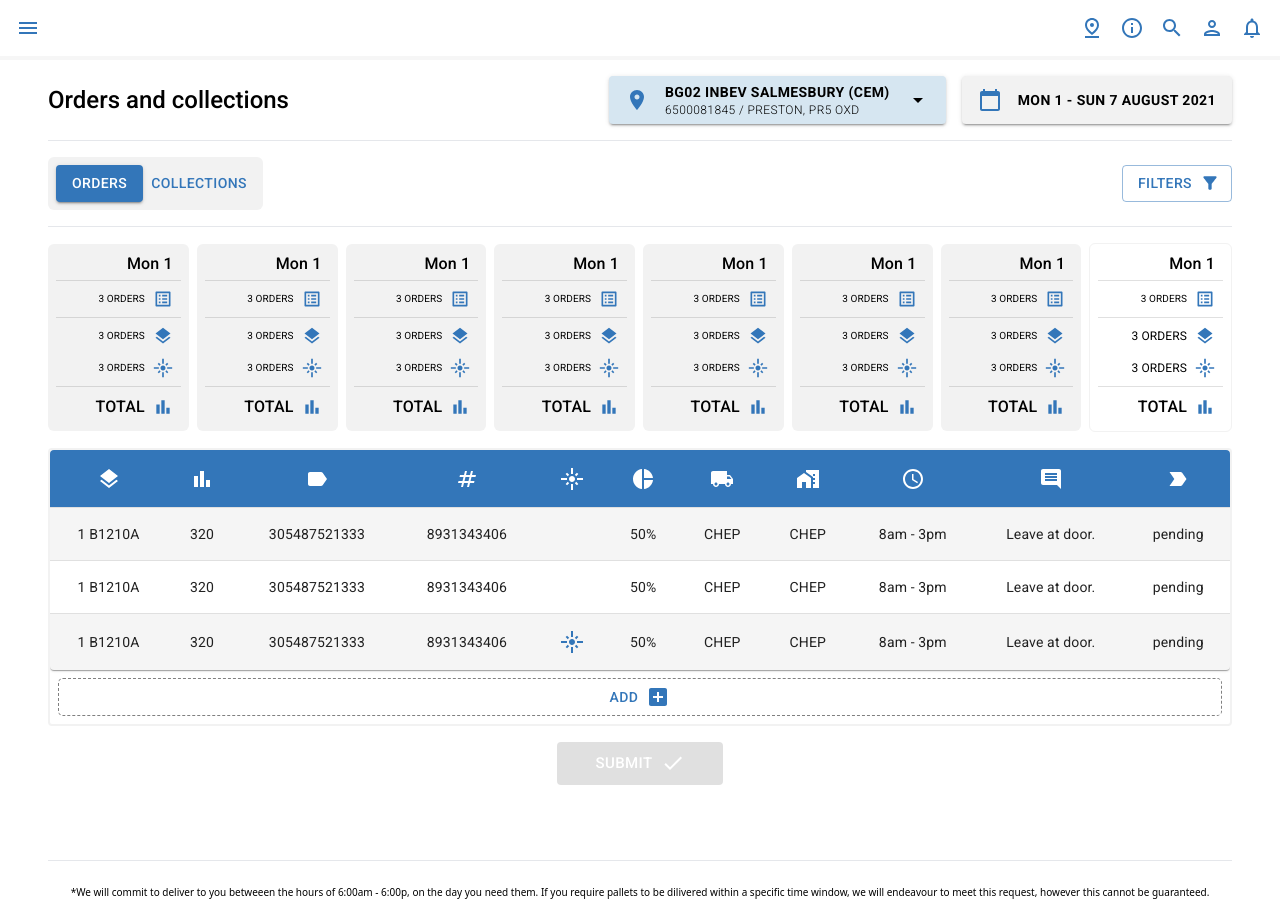
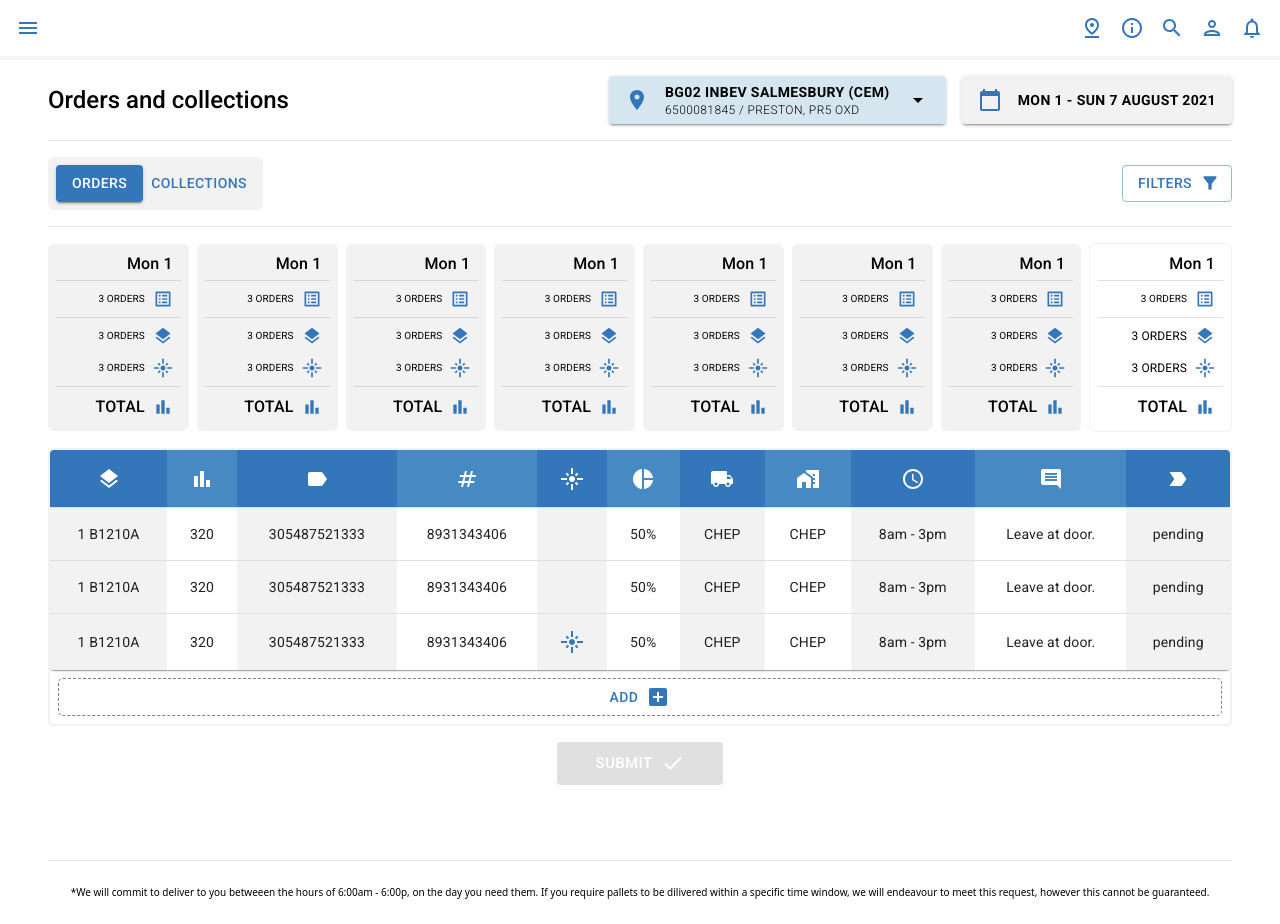
Before and after one commit to DevRahimi/goresponsive-project, a React (Vite) app: page / in a window 1280 px wide. Built offline with nearby package versions, Linux system fonts and the light colour scheme; no server answers; the database is empty.

Commit message:
Fixed table styling - custom bg colors

```diff
--- a/src/components/dataSection/DataTable.tsx
+++ b/src/components/dataSection/DataTable.tsx
@@ -1,11 +1,11 @@
 import { styled } from '@mui/material/styles';
-import Table from '@mui/material/Table';
-import TableBody from '@mui/material/TableBody';
 import TableCell, { tableCellClasses } from '@mui/material/TableCell';
-import TableContainer from '@mui/material/TableContainer';
-import TableHead from '@mui/material/TableHead';
 import TableRow from '@mui/material/TableRow';
 import Paper from '@mui/material/Paper';
+import TableContainer from '@mui/material/TableContainer';
+import Table from '@mui/material/Table';
+import TableHead from '@mui/material/TableHead';
+import TableBody from '@mui/material/TableBody';
 import { Tooltip } from '@mui/material';
 import LayersIcon from '@mui/icons-material/Layers';
 import BarChartIcon from '@mui/icons-material/BarChart';
@@ -27,14 +27,20 @@ const StyledTableCell = styled(TableCell)(({ theme }) => ({
 		backgroundColor: theme.palette.primary.main,
 		color: theme.palette.common.white,
 	},
+	[`&.${tableCellClasses.head}:nth-child(even)`]: {
+		backgroundColor: '#478ac3',
+	},
 	[`&.${tableCellClasses.body}`]: {
 		fontSize: 14,
 	},
 }));
 
 const StyledTableRow = styled(TableRow)(({ theme }) => ({
-	'&:nth-of-type(odd)': {
-		backgroundColor: theme.palette.action.hover,
+	'& td:nth-child(odd)': {
+		backgroundColor: theme.palette.neutral.main,
+	},
+	'& td:nth-child(even)': {
+		backgroundColor: theme.palette.neutral.light,
 	},
 	// hide last border
 	'&:last-child td, &:last-child th': {
@@ -51,7 +57,6 @@ function createData(
 	pie: number,
 	delivery: string,
 	warehouse: string,
-	time: string,
 	comment: string,
 	status: string
 ) {
@@ -64,7 +69,6 @@ function createData(
 		pie,
 		delivery,
 		warehouse,
-		time,
 		comment,
 		status,
 	};
@@ -80,7 +84,6 @@ const rows = [
 		50,
 		'CHEP',
 		'CHEP',
-		'8am - 3pm',
 		'Leave at door.',
 		'pending'
 	),
@@ -93,7 +96,6 @@ const rows = [
 		50,
 		'CHEP',
 		'CHEP',
-		'8am - 3pm',
 		'Leave at door.',
 		'pending'
 	),
@@ -106,7 +108,6 @@ const rows = [
 		50,
 		'CHEP',
 		'CHEP',
-		'8am - 3pm',
 		'Leave at door.',
 		'pending'
 	),
@@ -119,7 +120,6 @@ const rows = [
 	// 	50,
 	// 	'CHEP',
 	// 	'CHEP',
-	// 	'8am - 3pm',
 	// 	'Leave at door.',
 	// 	'pending'
 	// ),
@@ -132,7 +132,6 @@ const rows = [
 	// 	50,
 	// 	'CHEP',
 	// 	'CHEP',
-	// 	'8am - 3pm',
 	// 	'Leave at door.',
 	// 	'pending'
 	// ),
@@ -145,7 +144,6 @@ const rows = [
 	// 	50,
 	// 	'CHEP',
 	// 	'CHEP',
-	// 	'8am - 3pm',
 	// 	'Leave at door.',
 	// 	'pending'
 	// ),
@@ -158,7 +156,6 @@ const rows = [
 	// 	50,
 	// 	'CHEP',
 	// 	'CHEP',
-	// 	'8am - 3pm',
 	// 	'Leave at door.',
 	// 	'pending'
 	// ),
@@ -235,9 +232,7 @@ const DataTable = () => {
 						<TableBody>
 							{rows.map(row => (
 								<StyledTableRow key={row.orderNumber}>
-									<StyledTableCell align="center" component="th" scope="row">
-										{row.type}
-									</StyledTableCell>
+									<StyledTableCell align="center">{row.type}</StyledTableCell>
 									<StyledTableCell align="center">
 										{row.volume}
 									</StyledTableCell>
@@ -257,7 +252,7 @@ const DataTable = () => {
 									<StyledTableCell align="center">
 										{row.warehouse}
 									</StyledTableCell>
-									<StyledTableCell align="center">{row.time}</StyledTableCell>
+									<StyledTableCell align="center">8am - 3pm</StyledTableCell>
 									<StyledTableCell align="center">
 										{row.comment}
 									</StyledTableCell>
```
